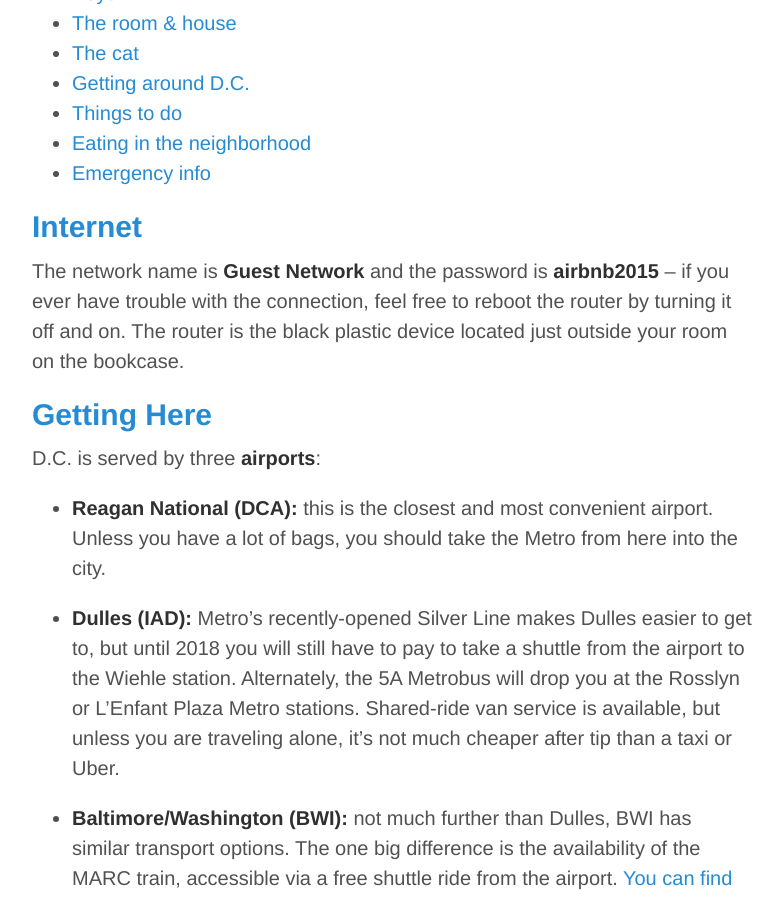
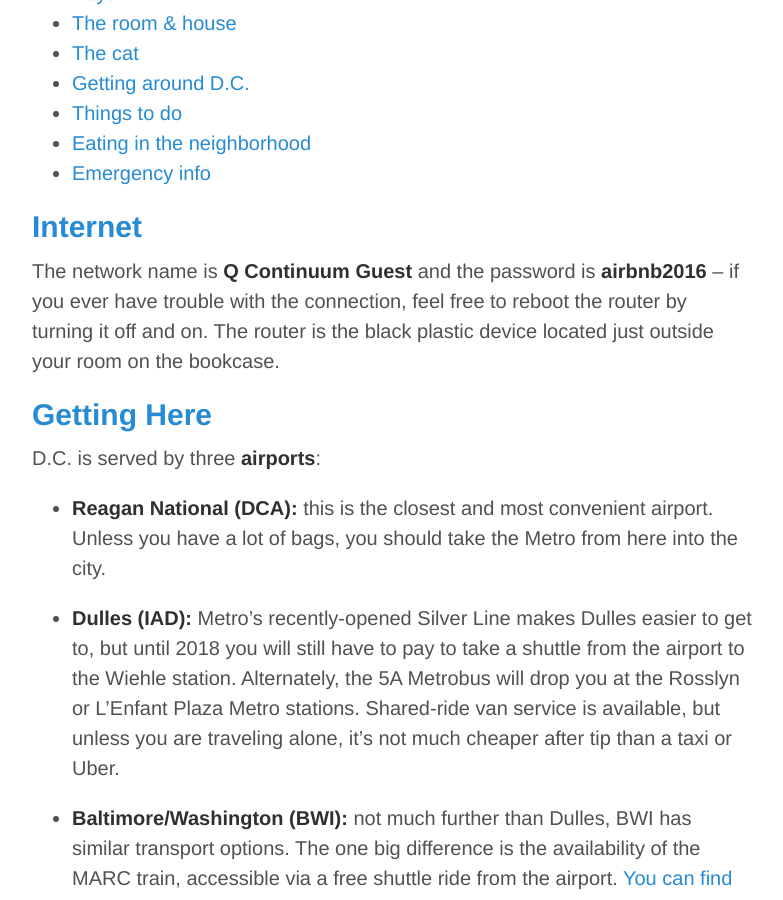
Before and after one commit to sbma44/sbma44.github.io, a Jekyll site: the page built from airbnb/index.md, in a window 1280 px wide and 900 px high, scrolled down 671 px. Shown: the whole window, without its empty margins (248-1031 px from the left). Built offline with Jekyll 4.4.1, drawn with Linux system fonts in a browser that asks for light colours.

Commit message:
update airbnb guest network

```diff
--- a/airbnb/index.md
+++ b/airbnb/index.md
@@ -22,7 +22,7 @@ Welcome to D.C.! We're delighted to share our home with you. Here are some notes
 
 ## <a href="#internet" id="internet">Internet</a>
 
-The network name is **Guest Network** and the password is **airbnb2015** -- if you ever have trouble with the connection, feel free to reboot the router by turning it off and on. The router is the black plastic device located just outside your room on the bookcase.
+The network name is **Q Continuum Guest** and the password is **airbnb2016** -- if you ever have trouble with the connection, feel free to reboot the router by turning it off and on. The router is the black plastic device located just outside your room on the bookcase.
 
 ## <a href="#travel" id="travel">Getting Here</a>
 
```
